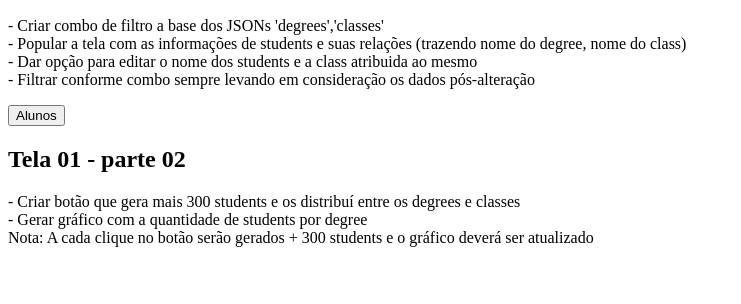
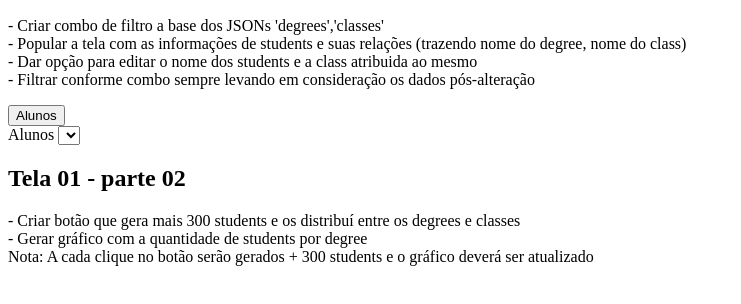
Before and after one commit to Faslala/testeFrontEnd_Evolucional, a plain HTML site: page index.html in a window 1280 px wide. Shown: the part 110-414 px from the top of the page, without its empty margins (0-741 px from the left). Drawn offline with Linux system fonts and the light colour scheme.

Commit message:
SEcont commit

```diff
--- a/index.html
+++ b/index.html
@@ -16,6 +16,10 @@
 	- Filtrar conforme combo sempre levando em consideração os dados pós-alteração
     </p>
     <button>Alunos</button>
+    <div>
+        <label>Alunos</label>
+        <select name="" id=""></select>
+    </div>
 
     <h2>Tela 01 - parte 02</h2>
     <p>
```
